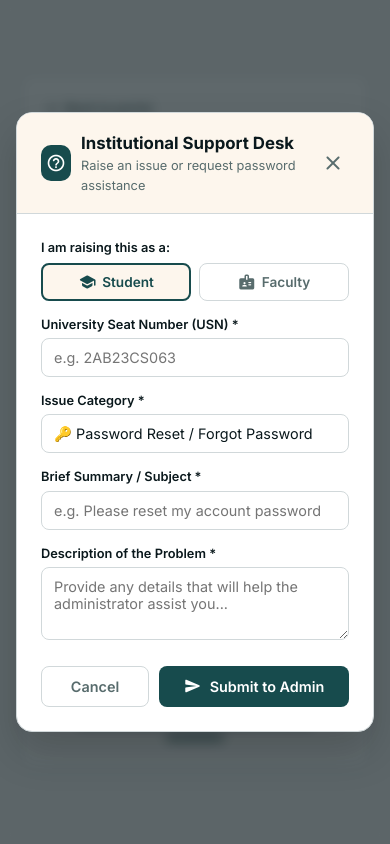
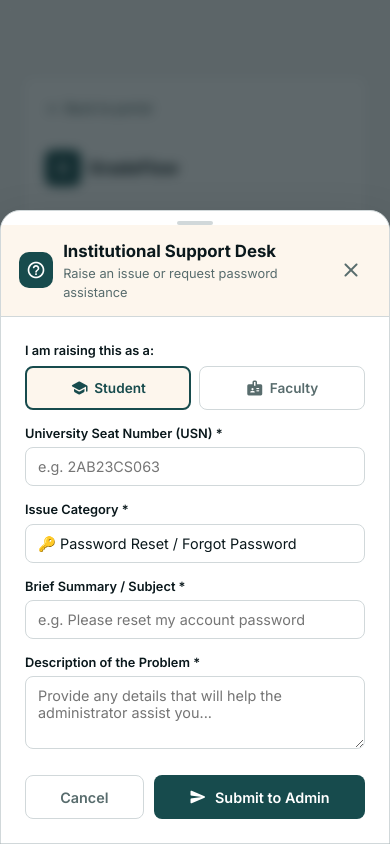
Before and after one commit to chocofixxx69/gradeflow, a Next.js app: page /auth/student in a window 390 px wide. Both pictures are taken after a click on the button "Forgot Password?". Shown: the top 844 px of the page. Built offline with nearby package versions, Linux system fonts and the light colour scheme.

Commit message:
fix(helpdesk): mobile modal - full viewport overlay, bottom-sheet slide-up, drag handle, safe-area padding

```diff
--- a/components/RaiseIssueModal.jsx
+++ b/components/RaiseIssueModal.jsx
@@ -53,22 +53,60 @@ export default function RaiseIssueModal({ isOpen, onClose, defaultUserType = 'st
     };
 
     return (
-        <div style={{
-            position: 'fixed', inset: 0, zIndex: 9999,
-            background: 'rgba(10, 24, 28, 0.65)', backdropFilter: 'blur(6px)',
-            display: 'flex', alignItems: 'center', justifyContent: 'center', padding: '16px'
-        }}>
-            <div style={{
-                background: 'var(--surface, #ffffff)', border: '1px solid var(--border, #d1d8da)',
-                borderRadius: '16px', maxWidth: '520px', width: '100%',
-                boxShadow: '0 20px 40px rgba(0,0,0,0.18)', overflow: 'hidden',
-                animation: 'fadeIn 0.2s ease-out'
-            }}>
+        <>
+        {/* Inject mobile styles */}
+        <style>{`
+            @keyframes raiseFadeIn { from { opacity:0; transform: scale(0.97); } to { opacity:1; transform: scale(1); } }
+            @keyframes raiseSlideUp { from { opacity:0; transform: translateY(24px); } to { opacity:1; transform: translateY(0); } }
+            .ri-overlay {
+                position: fixed; inset: 0; left: 0; top: 0;
+                width: 100vw; height: 100dvh;
+                z-index: 9999;
+                background: rgba(10, 24, 28, 0.65);
+                backdrop-filter: blur(6px);
+                display: flex; align-items: center; justify-content: center;
+                padding: 16px;
+                box-sizing: border-box;
+            }
+            .ri-dialog {
+                background: var(--surface, #ffffff);
+                border: 1px solid var(--border, #d1d8da);
+                border-radius: 16px;
+                max-width: 520px; width: 100%;
+                max-height: 90dvh;
+                display: flex; flex-direction: column;
+                box-shadow: 0 20px 48px rgba(0,0,0,0.22);
+                overflow: hidden;
+                animation: raiseFadeIn 0.18s ease-out;
+            }
+            @media (max-width: 600px) {
+                .ri-overlay {
+                    align-items: flex-end;
+                    padding: 0;
+                }
+                .ri-dialog {
+                    border-radius: 20px 20px 0 0;
+                    max-width: 100%;
+                    max-height: 92dvh;
+                    animation: raiseSlideUp 0.22s ease-out;
+                    padding-bottom: env(safe-area-inset-bottom, 0px);
+                }
+                .ri-drag-handle {
+                    display: flex !important;
+                }
+            }
+        `}</style>
+        <div className="ri-overlay" onClick={onClose}>
+            <div className="ri-dialog" role="dialog" aria-modal="true" aria-labelledby="ri-title" onClick={e => e.stopPropagation()}>
+                {/* Drag handle (mobile only) */}
+                <div className="ri-drag-handle" style={{ display: 'none', justifyContent: 'center', paddingTop: '10px', flexShrink: 0 }}>
+                    <div style={{ width: '36px', height: '4px', borderRadius: '2px', background: 'var(--border, #d1d8da)' }} />
+                </div>
                 {/* Modal Header */}
                 <div style={{
-                    padding: '18px 24px', borderBottom: '1px solid var(--border, #d1d8da)',
+                    padding: '14px 18px', borderBottom: '1px solid var(--border, #d1d8da)',
                     display: 'flex', alignItems: 'center', justifyContent: 'space-between',
-                    background: 'var(--surface-low, #fdf6ed)'
+                    background: 'var(--surface-low, #fdf6ed)', flexShrink: 0
                 }}>
                     <div style={{ display: 'flex', alignItems: 'center', gap: '10px' }}>
                         <div style={{
@@ -89,10 +127,12 @@ export default function RaiseIssueModal({ isOpen, onClose, defaultUserType = 'st
                     </div>
                     <button
                         onClick={onClose}
+                        aria-label="Close"
                         style={{
                             background: 'transparent', border: 'none', cursor: 'pointer',
-                            color: 'var(--tx-muted, #586c6d)', padding: '4px', borderRadius: '6px',
-                            display: 'flex', alignItems: 'center'
+                            color: 'var(--tx-muted, #586c6d)', borderRadius: '6px',
+                            minWidth: '40px', minHeight: '40px',
+                            display: 'flex', alignItems: 'center', justifyContent: 'center'
                         }}
                     >
                         <span className="material-icons-round">close</span>
@@ -100,7 +140,7 @@ export default function RaiseIssueModal({ isOpen, onClose, defaultUserType = 'st
                 </div>
 
                 {/* Modal Body */}
-                <div style={{ padding: '24px' }}>
+                <div style={{ padding: '24px', overflowY: 'auto' }}>
                     {successData ? (
                         <div style={{ textAlign: 'center', padding: '16px 8px' }}>
                             <div style={{
@@ -163,7 +203,7 @@ export default function RaiseIssueModal({ isOpen, onClose, defaultUserType = 'st
                                         type="button"
                                         onClick={() => setUserType('student')}
                                         style={{
-                                            padding: '8px 12px', borderRadius: '8px', fontSize: '0.85rem', fontWeight: '600',
+                                            padding: '8px 12px', minHeight: '44px', borderRadius: '8px', fontSize: '0.85rem', fontWeight: '600',
                                             cursor: 'pointer', display: 'flex', alignItems: 'center', justifyContent: 'center', gap: '6px',
                                             border: userType === 'student' ? '2px solid var(--primary, #174B4D)' : '1px solid var(--border, #d1d8da)',
                                             background: userType === 'student' ? 'var(--surface-low, #fdf6ed)' : '#ffffff',
@@ -177,7 +217,7 @@ export default function RaiseIssueModal({ isOpen, onClose, defaultUserType = 'st
                                         type="button"
                                         onClick={() => setUserType('faculty')}
                                         style={{
-                                            padding: '8px 12px', borderRadius: '8px', fontSize: '0.85rem', fontWeight: '600',
+                                            padding: '8px 12px', minHeight: '44px', borderRadius: '8px', fontSize: '0.85rem', fontWeight: '600',
                                             cursor: 'pointer', display: 'flex', alignItems: 'center', justifyContent: 'center', gap: '6px',
                                             border: userType === 'faculty' ? '2px solid var(--primary, #174B4D)' : '1px solid var(--border, #d1d8da)',
                                             background: userType === 'faculty' ? 'var(--surface-low, #fdf6ed)' : '#ffffff',
@@ -280,7 +320,7 @@ export default function RaiseIssueModal({ isOpen, onClose, defaultUserType = 'st
                                     type="button"
                                     onClick={onClose}
                                     style={{
-                                        flex: 1, padding: '11px', borderRadius: '8px',
+                                        flex: 1, padding: '11px', minHeight: '44px', borderRadius: '8px',
                                         border: '1px solid var(--border, #d1d8da)', background: '#ffffff',
                                         color: 'var(--tx-muted, #586c6d)', fontWeight: '600',
                                         cursor: 'pointer', fontSize: '0.9rem'
@@ -292,7 +332,7 @@ export default function RaiseIssueModal({ isOpen, onClose, defaultUserType = 'st
                                     type="submit"
                                     disabled={busy}
                                     style={{
-                                        flex: 2, padding: '11px', borderRadius: '8px',
+                                        flex: 2, padding: '11px', minHeight: '44px', borderRadius: '8px',
                                         border: 'none', background: 'var(--primary, #174B4D)',
                                         color: '#ffffff', fontWeight: '600',
                                         cursor: busy ? 'not-allowed' : 'pointer', fontSize: '0.9rem',
@@ -318,5 +358,6 @@ export default function RaiseIssueModal({ isOpen, onClose, defaultUserType = 'st
                 </div>
             </div>
         </div>
+        </>
     );
 }
```
